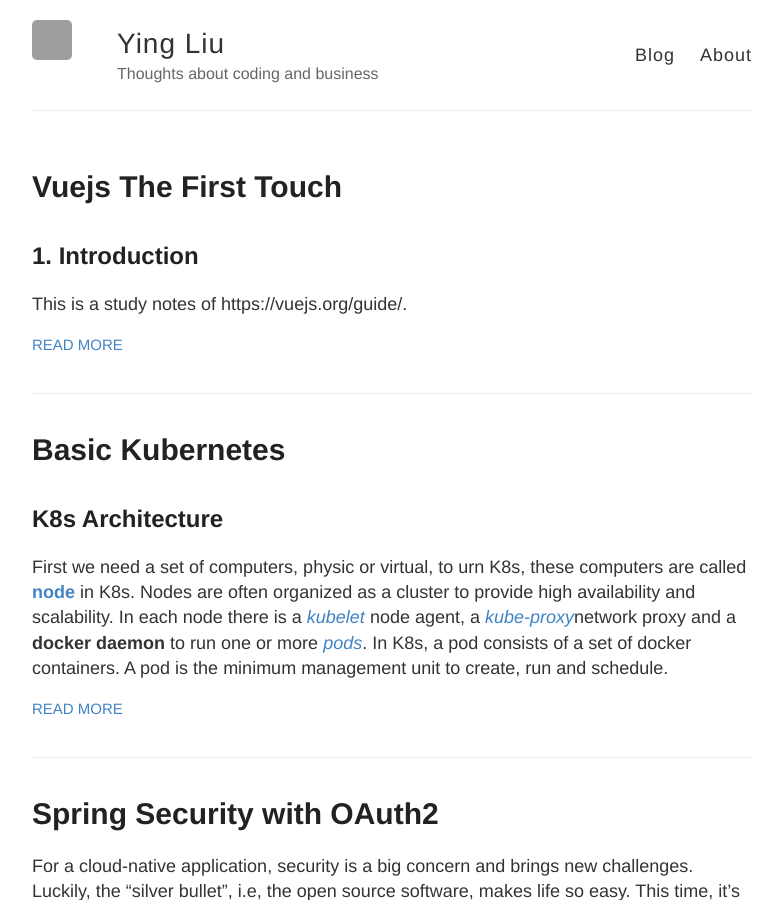
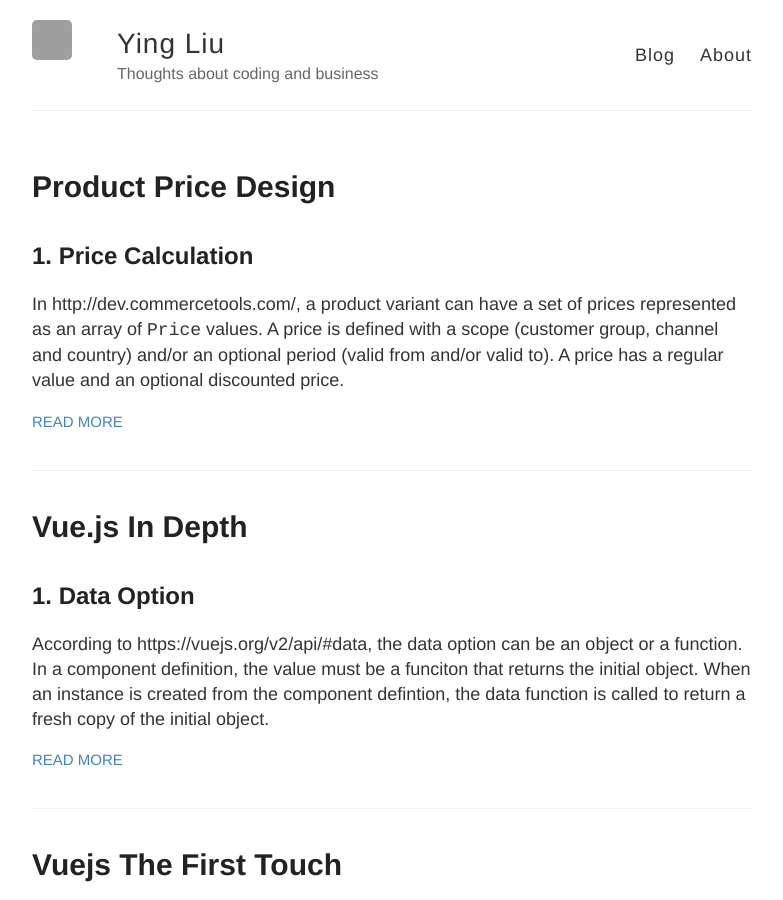
Before and after one commit to YingLiu4203/old-dev-blog, a Jekyll site: the page built from index.html, in a window 1280 px wide and 900 px high. Shown: the whole window, without its empty margins (248-1031 px from the left). Built offline with Jekyll 4.4.1, drawn with Linux system fonts in a browser that asks for light colours; grey boxes are pictures that could not be loaded.

Commit message:
add product price

```diff
--- /dev/null
+++ b/_posts/2016-11-04-vuejs-in-depth.md
@@ -0,0 +1,13 @@
+---
+layout: post
+title: Vue.js In Depth
+categories:
+- Development
+tags:
+- FrontEnd
+---
+
+## 1. Data Option
+According to https://vuejs.org/v2/api/#data, the data option can be an object or a function. In a component definition, the value must be a funciton that returns the initial object. When an instance is created from the component defintion, the data function is called to return a fresh copy of the initial object.
+
+The data object will be converted into an "reactive" one with its properties rewritten as getters/setters when an instance is created. The data object can be access as `vm.$data` and all its properties are proxied as vm propertie, therefore `vm.$data.myProp` is the same as `vm.myProp`.
--- /dev/null
+++ b/_posts/2016-11-22-product-price-design.md
@@ -0,0 +1,44 @@
+---
+layout: post
+title: Product Price Design
+categories:
+- Design
+tags:
+- ecommerce
+---
+
+## 1. Price Calculation
+In http://dev.commercetools.com/, a product variant can have a set of prices represented as an array of `Price` values. A price is defined with a scope (customer group, channel and country) and/or an optional period (valid from and/or valid to). A price has a regular value and an optional discounted price.
+
+### 1.1. Price Selection
+When calculate a price, there are two steps: first, the scope and period are used to filter the prices of a product variant. The result should be a single `Price` value.
+
+In price selection, the field priority order is `customer group` > `channel` > `country`, i.e., the `customer group` has the highest priority and the `country` the lowest.  If a field is missing in price, that it matches all.
+
+### 1.2. Discounted Price
+For a elected price, use the `value` in the `discounted` field if the `discounted` field is set, otherwise, use the `value` field in the price.
+
+The `discounted` field is set when there is a (and only one) matching `ProductDiscount`.
+
+## 2. Data Types
+
+### 2.1. `Price`
+A price data has the following important fields (only `id` and `value` are required fields):
+* id: a UUID string.
+* value: a `Money` value that has a `currencyCode` and a `centAmount`.
+* country: a two-digit country code as per [ISO 3166-1 alpha-2](http://en.wikipedia.org/wiki/ISO_3166-1_alpha-2).
+* customerGroup: reference to a `CustomerGroup`.
+* channel: a reference to a channel.
+* validFrom: a datetime value from which the price is valid.
+* validUntil: a datetime value until which the price is valid.
+* discounted: a `DiscountedPrice` value that has two fields: `value` and a reference to a matching `ProductDiscount`.
+
+### 2.2. `ProductDiscount`
+The important fields are the following:
+* id: a UUID string
+* version: the current version
+* value: the type of the dicount, can be `relative`, `absolute` or `external`. If it is `external`, the `value` field of `DiscountedPrice` is the discounted price.
+* predicate: a string that defines which product prices should be reduced. Products, variants, categories and prices can be used to define the matching criteria.
+* sortOrder: a string contains a number between 0 and 1. A greater value is prioritzed higher than a lower value.
+* isActive: a boolean value of the active status.
+* references: an array of references to all matching resources.
```
Also changed, not shown: _posts/2016-11-01-vuejs-first-touch.md (+2 -2 lines).
